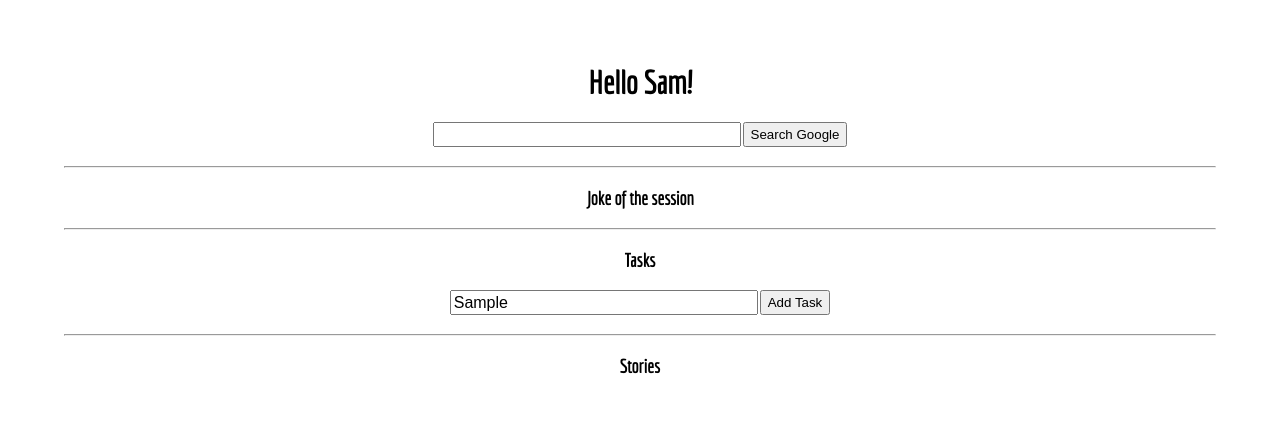
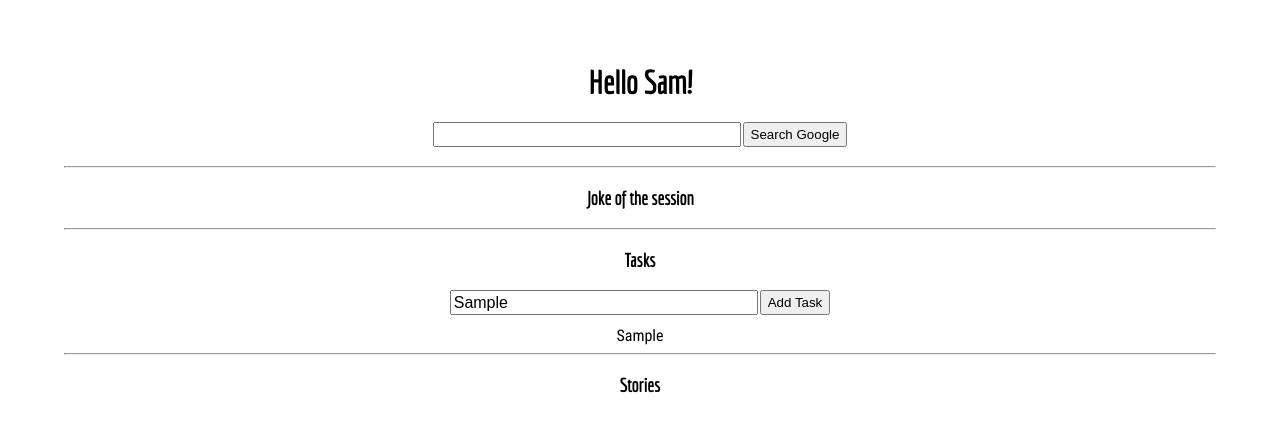
Before and after one commit to Board-Ape/homepage-react-hooks, a React (Create React App) app: page / in a window 1280 px wide. Both pictures are taken after typing "Sample" into the empty fields and a click on the button "Add Task". Shown: the top 432 px of the page. Built offline with nearby package versions, Linux system fonts and the light colour scheme; no server answers.

Commit message:
Able to add tasks with unique ids

```diff
--- a/package.json
+++ b/package.json
@@ -5,7 +5,8 @@
   "dependencies": {
     "react": "^16.8.0-alpha.1",
     "react-dom": "^16.8.0-alpha.1",
-    "react-scripts": "3.0.1"
+    "react-scripts": "3.0.1",
+    "uuid": "^3.3.2"
   },
   "scripts": {
     "start": "react-scripts start",
--- a/src/Tasks.js
+++ b/src/Tasks.js
@@ -1,4 +1,5 @@
 import React, { useState } from 'react';
+import uuid from 'uuid/v4';
 
 function Tasks() {
     const [taskText, setTaskText] = useState('');
@@ -10,7 +11,7 @@ function Tasks() {
     }
 
     const addTask = () => {
-        setTasks([...tasks, taskText])
+        setTasks([...tasks, { taskText, id: uuid() }])
     }
 
     console.log('tasks', tasks);
@@ -22,6 +23,18 @@ function Tasks() {
                 <input value={taskText} onChange={updateTaskText} />
                 <button onClick={addTask}>Add Task</button>
             </div>
+            <div className='task-list'>
+                {
+                    tasks.map(task => {
+                        const { id, taskText } = task;
+                        return (
+                            <div key={id}>
+                                {taskText}
+                            </div>
+                        )
+                    })
+                }
+            </div>
         </div>
     )
 }
```
